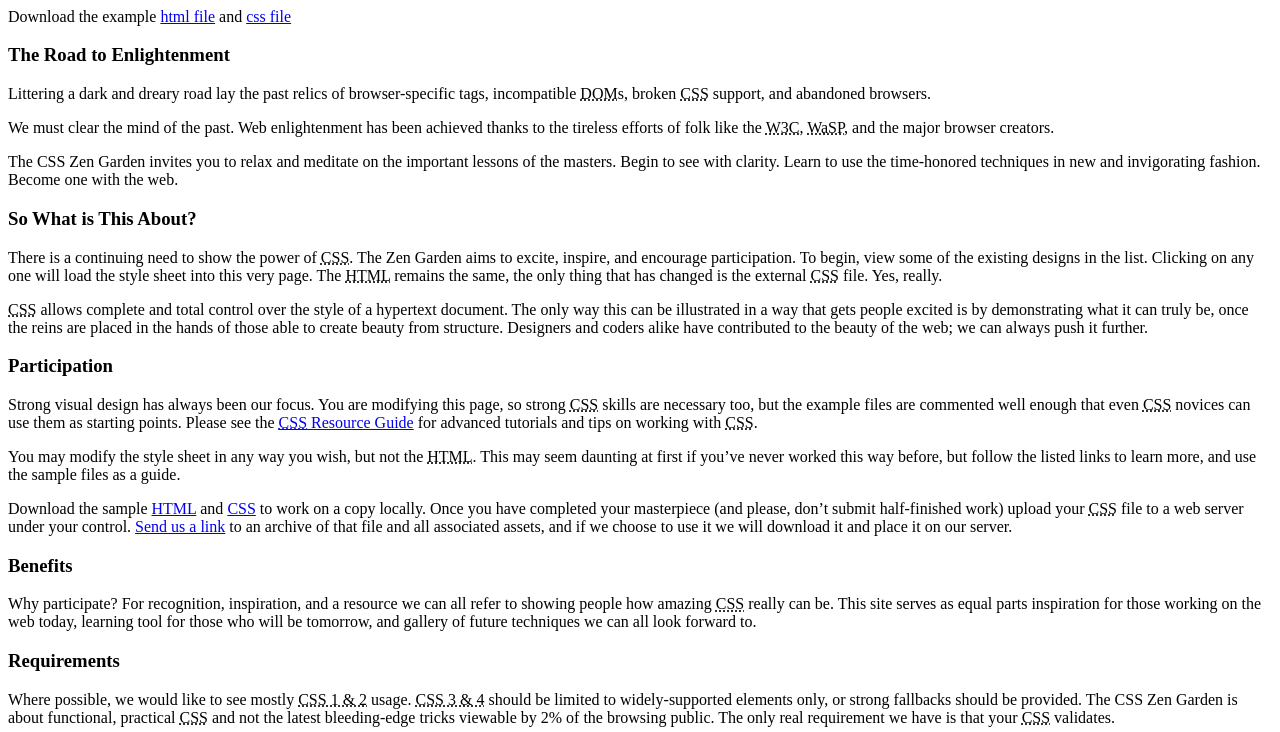
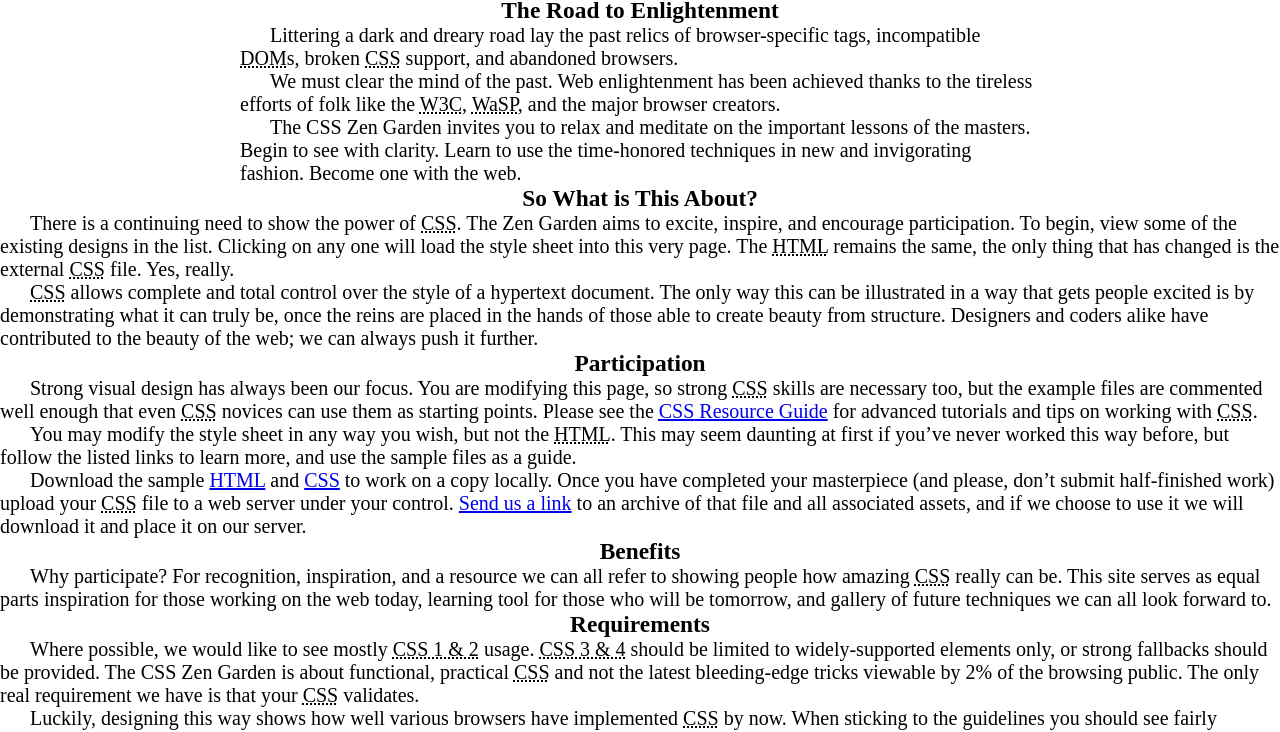
Before and after one commit to DelrioRamirez4321/CIS-02B-Final-Project, a plain HTML site: page index.html in a window 1280 px wide. Shown: the part 140-872 px from the top of the page. Drawn offline with Linux system fonts and the light colour scheme; files that its build step writes are made by us from their sources.

Commit message:
added to first section

```diff
--- a/css/style.css
+++ b/css/style.css
@@ -0,0 +1,24 @@
+* {
+    margin: 0;
+    padding: 0;
+}
+
+body {
+    font-size: 20px;
+
+}
+
+#zen-intro {
+    width: 800px;
+    margin: 0 auto;
+    display:grid;
+
+}
+
+h1, h2, h3 {
+    text-align: center;
+}
+
+p{
+    text-indent: 1.5em;
+}
--- a/index.html
+++ b/index.html
@@ -3,7 +3,7 @@
 <head>
 	<meta charset="utf-8">
 	<title>CSS Zen Garden: The Beauty of CSS Design</title>
-	<link rel="stylesheet" media="screen" href="style.css">
+	<link rel="stylesheet" media="screen" href="css/style.css">
 	<meta name="viewport" content="width=device-width, initial-scale=1.0">
 </head>
 
```
